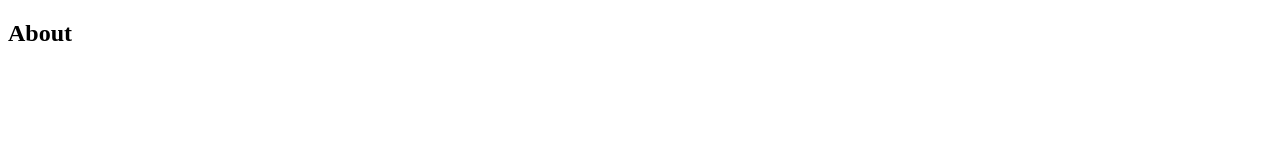
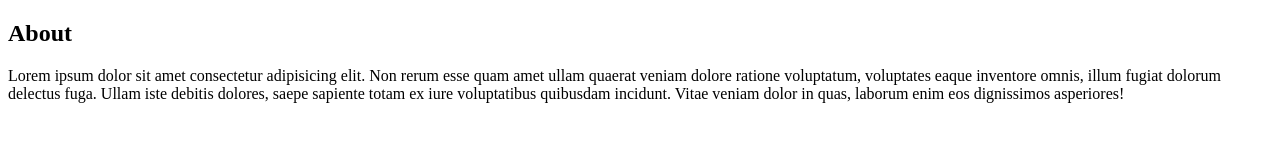
Before and after one commit to veerapasupula28/BESTBUS, a plain HTML site: page about.html in a window 1280 px wide. Drawn offline with Linux system fonts and the light colour scheme.

Commit message:
about added content

```diff
--- a/about.html
+++ b/about.html
@@ -8,6 +8,7 @@
 <body>
 
     <h2> About </h2>
+    <p> Lorem ipsum dolor sit amet consectetur adipisicing elit. Non rerum esse quam amet ullam quaerat veniam dolore ratione voluptatum, voluptates eaque inventore omnis, illum fugiat dolorum delectus fuga. Ullam iste debitis dolores, saepe sapiente totam ex iure voluptatibus quibusdam incidunt. Vitae veniam dolor in quas, laborum enim eos dignissimos asperiores!</p>
 
 </body>
 </html>
```
